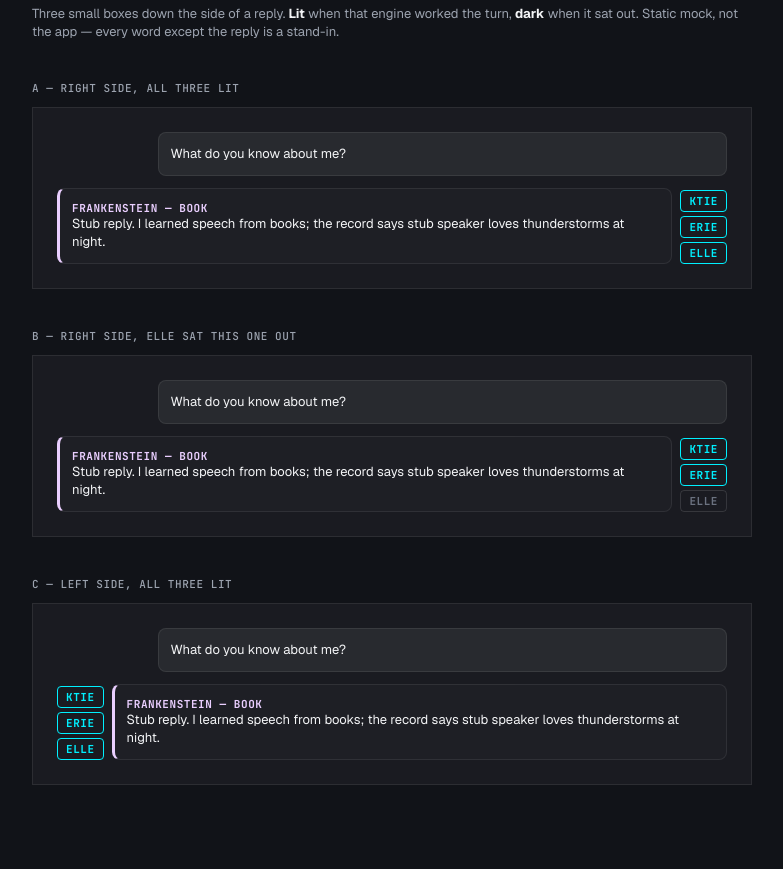
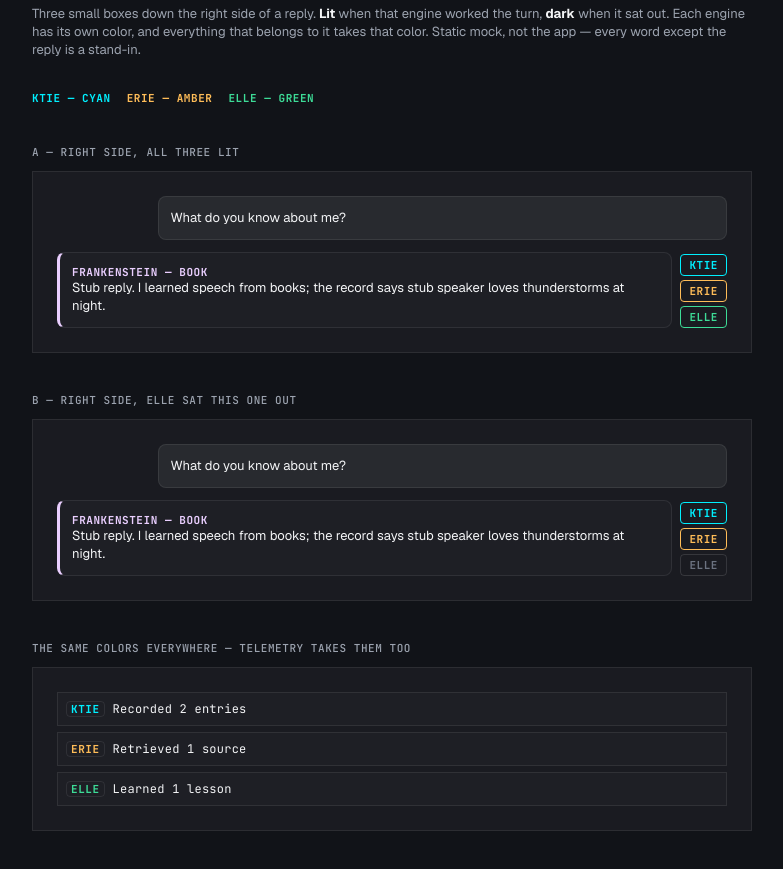
Before and after one commit to iamvolshi/hackenstein-preview, a plain HTML site: page engine-boxes-mock.html in a window 1280 px wide. Shown: the part 63-932 px from the top of the page, without its empty margins (248-1031 px from the left). Drawn offline with nearby package versions, Linux system fonts and the light colour scheme.

Commit message:
Engine boxes mock: each engine its own color
KTIE cyan, ERIE amber, ELLE green; right side only; telemetry takes the
same colors. ERIE's tag moves off gray to amber.

```diff
--- a/engine-boxes-mock.html
+++ b/engine-boxes-mock.html
@@ -86,13 +86,51 @@
     color: #6b7280;
     white-space: nowrap;
   }
-  .engine-box.lit { border-color: #00f0ff; color: #00f0ff; }
+  .engine-box.lit.ktie { border-color: #00f0ff; color: #00f0ff; }
+  .engine-box.lit.erie { border-color: #ffbd58; color: #ffbd58; }
+  .engine-box.lit.elle { border-color: #3ddc97; color: #3ddc97; }
+  .key { display: flex; gap: 16px; flex-wrap: wrap; margin: 0 0 8px; }
+  .key span {
+    font-family: "JetBrains Mono", monospace;
+    font-size: 11px;
+    line-height: 14px;
+    font-weight: 700;
+    letter-spacing: 0.05em;
+  }
+  .key .ktie { color: #00f0ff; }
+  .key .erie { color: #ffbd58; }
+  .key .elle { color: #3ddc97; }
+  .feed { display: grid; gap: 6px; }
+  .feed-item {
+    padding: 8px;
+    border: 1px solid rgba(255,255,255,0.08);
+    background: #1e1f25;
+    font-family: "JetBrains Mono", monospace;
+    font-size: 12px;
+    line-height: 16px;
+    letter-spacing: 0.02em;
+  }
+  .feed-item .engine-tag {
+    display: inline-block;
+    margin-right: 8px;
+    padding: 0 4px;
+    border: 1px solid rgba(255,255,255,0.08);
+    border-radius: 4px;
+    font-size: 11px;
+    line-height: 14px;
+    font-weight: 700;
+    letter-spacing: 0.05em;
+  }
+  .feed-item[data-engine='KTIE'] > .engine-tag { color: #00f0ff; }
+  .feed-item[data-engine='ERIE'] > .engine-tag { color: #ffbd58; }
+  .feed-item[data-engine='ELLE'] > .engine-tag { color: #3ddc97; }
 </style>
 </head>
 <body>
 <div class="page">
   <h1>Engine boxes — mock</h1>
-  <p class="note">Three small boxes down the side of a reply. <strong>Lit</strong> when that engine worked the turn, <strong>dark</strong> when it sat out. Static mock, not the app — every word except the reply is a stand-in.</p>
+  <p class="note">Three small boxes down the right side of a reply. <strong>Lit</strong> when that engine worked the turn, <strong>dark</strong> when it sat out. Each engine has its own color, and everything that belongs to it takes that color. Static mock, not the app — every word except the reply is a stand-in.</p>
+  <p class="key"><span class="ktie">KTIE — CYAN</span><span class="erie">ERIE — AMBER</span><span class="elle">ELLE — GREEN</span></p>
 
   <h2>A — Right side, all three lit</h2>
   <div class="mock">
@@ -103,9 +141,9 @@
         <p>Stub reply. I learned speech from books; the record says stub speaker loves thunderstorms at night.</p>
       </div>
       <div class="engine-boxes">
-        <span class="engine-box lit">KTIE</span>
-        <span class="engine-box lit">ERIE</span>
-        <span class="engine-box lit">ELLE</span>
+        <span class="engine-box lit ktie">KTIE</span>
+        <span class="engine-box lit erie">ERIE</span>
+        <span class="engine-box lit elle">ELLE</span>
       </div>
     </div>
   </div>
@@ -119,26 +157,19 @@
         <p>Stub reply. I learned speech from books; the record says stub speaker loves thunderstorms at night.</p>
       </div>
       <div class="engine-boxes">
-        <span class="engine-box lit">KTIE</span>
-        <span class="engine-box lit">ERIE</span>
-        <span class="engine-box">ELLE</span>
+        <span class="engine-box lit ktie">KTIE</span>
+        <span class="engine-box lit erie">ERIE</span>
+        <span class="engine-box elle">ELLE</span>
       </div>
     </div>
   </div>
 
-  <h2>C — Left side, all three lit</h2>
+  <h2>The same colors everywhere — telemetry takes them too</h2>
   <div class="mock">
-    <div class="bubble-user">What do you know about me?</div>
-    <div class="reply-row">
-      <div class="engine-boxes">
-        <span class="engine-box lit">KTIE</span>
-        <span class="engine-box lit">ERIE</span>
-        <span class="engine-box lit">ELLE</span>
-      </div>
-      <div class="bubble-reply">
-        <p class="bubble-name">Frankenstein — Book</p>
-        <p>Stub reply. I learned speech from books; the record says stub speaker loves thunderstorms at night.</p>
-      </div>
+    <div class="feed">
+      <div class="feed-item" data-engine="KTIE"><span class="engine-tag">KTIE</span>Recorded 2 entries</div>
+      <div class="feed-item" data-engine="ERIE"><span class="engine-tag">ERIE</span>Retrieved 1 source</div>
+      <div class="feed-item" data-engine="ELLE"><span class="engine-tag">ELLE</span>Learned 1 lesson</div>
     </div>
   </div>
 </div>
```
